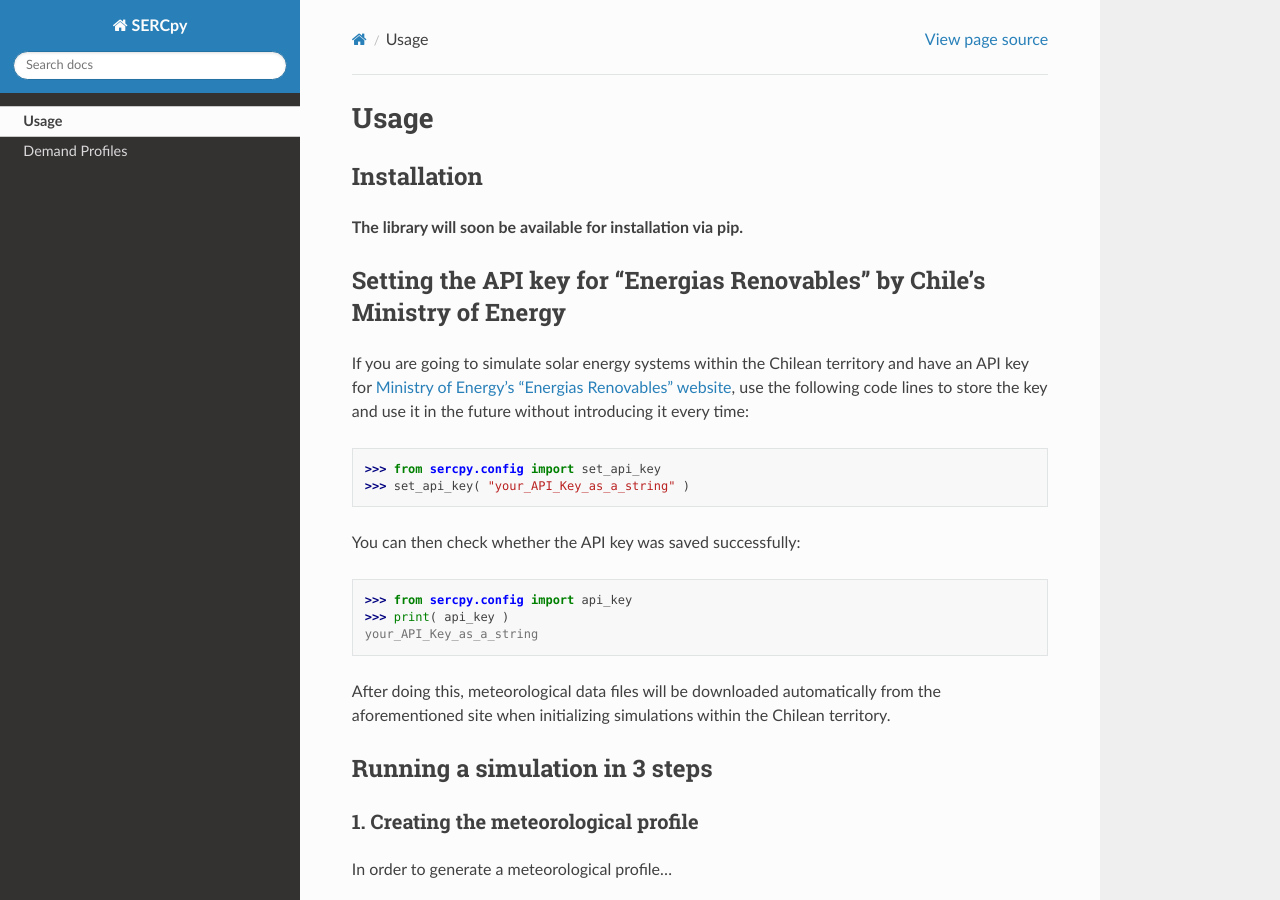
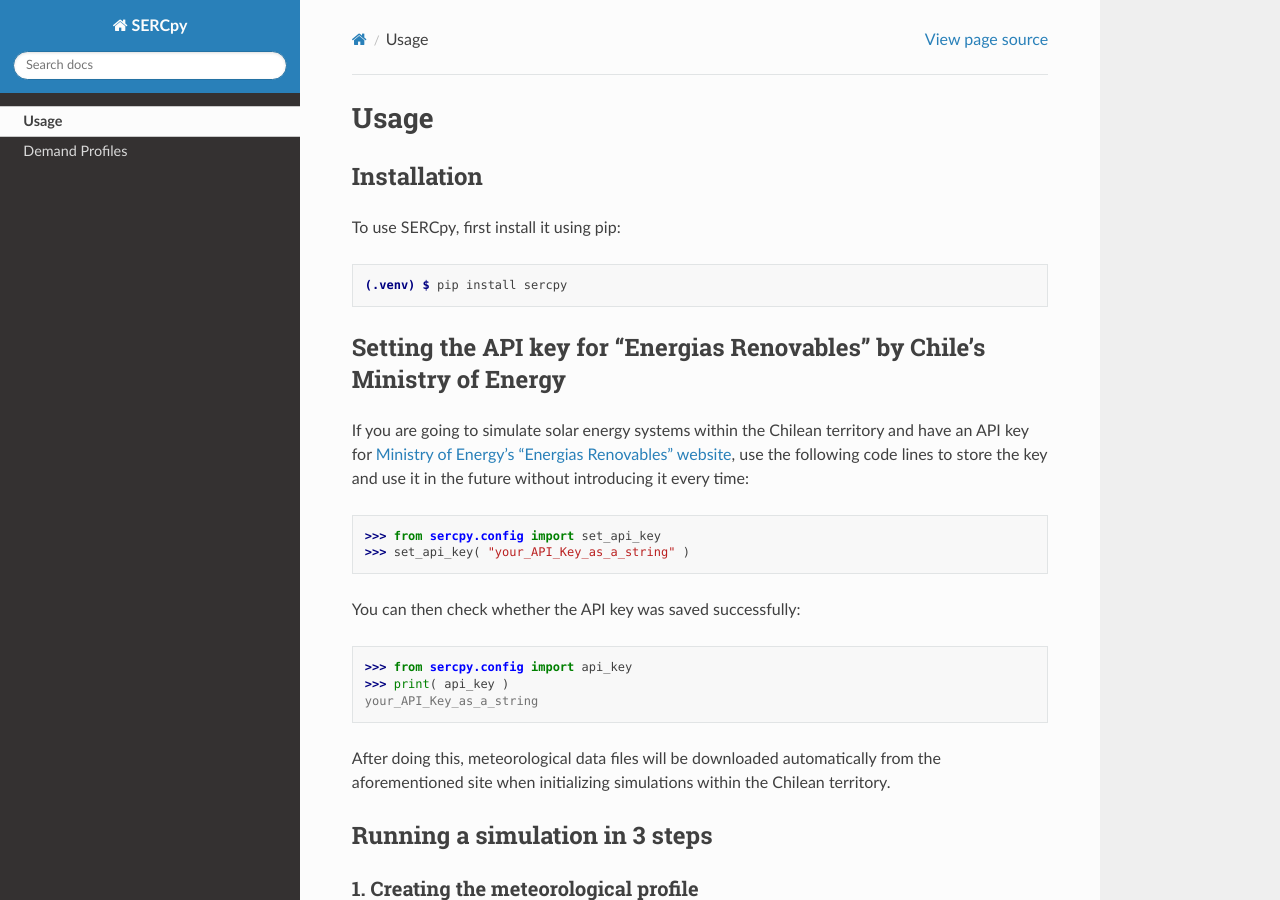
Before and after one commit to serc-chile/SERCpy, a Sphinx documentation site: the page built from docs/source/usage.rst, in a window 1280 px wide and 900 px high. Built offline with Sphinx 7.4.7 and the Read the Docs theme 3.1.0, drawn with Linux system fonts in a browser that asks for light colours; pages that are not in the unit, such as notebooks, are missing from menus.

Commit message:
Update usage.rst

```diff
--- a/docs/source/usage.rst
+++ b/docs/source/usage.rst
@@ -6,7 +6,11 @@ Usage
 Installation
 ------------
 
-**The library will soon be available for installation via pip.**
+To use SERCpy, first install it using pip:
+
+.. code-block:: console
+
+   (.venv) $ pip install sercpy
 
 Setting the API key for "Energias Renovables" by Chile's Ministry of Energy
 ---------------------------------------------------------------------------
```
